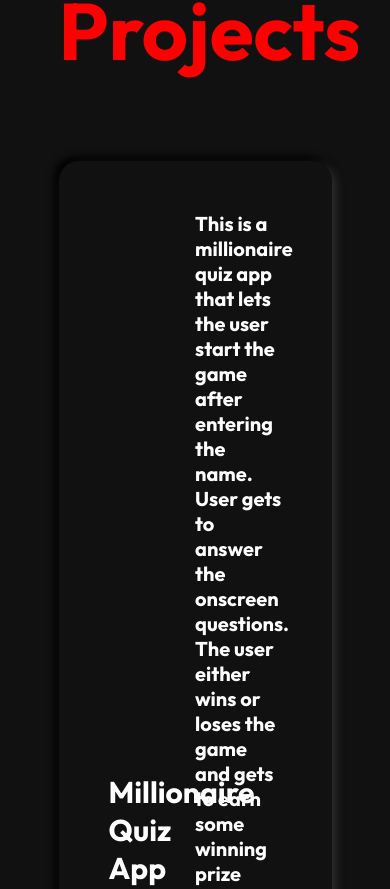
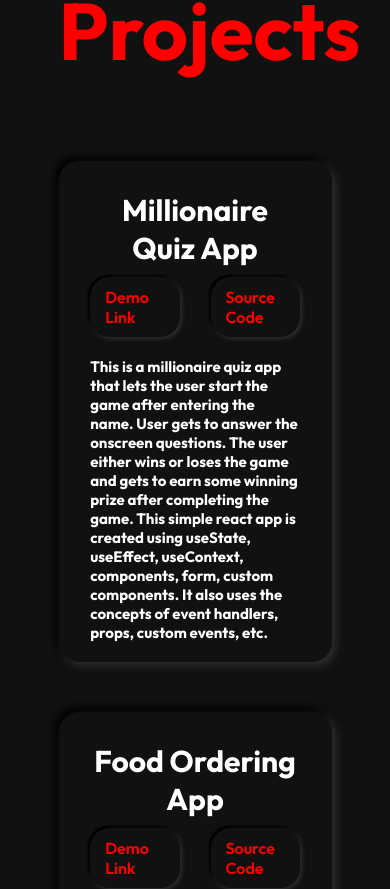
Before and after one commit to ambervector/react-portfolio, a React (Create React App) app: page /projects in a window 390 px wide. Shown: the part 1071-1960 px from the top of the page. Built offline with nearby package versions, Linux system fonts and the light colour scheme.

Commit message:
Projects page made responsive

```diff
--- a/src/components/PageHeading/PageHeading.module.css
+++ b/src/components/PageHeading/PageHeading.module.css
@@ -5,6 +5,11 @@
   animation-duration: 1.5s;
   animation-timing-function: ease in;
   backface-visibility: hidden;
+}
+
+h1 {
+  font-size: 10rem;
+  margin: 0 10rem;
 }
 
 @keyframes moveInLeft {
--- a/src/components/ProjectItem/ProjectItem.jsx
+++ b/src/components/ProjectItem/ProjectItem.jsx
@@ -1,13 +1,15 @@
 import React from "react";
 import Stack from "@mui/material/Stack";
-import Button from "@mui/material/Button";
+import Box from "@mui/material/Grid";
+import Grid from "@mui/material/Box";
+
 import classes from "./ProjectItem.module.css";
 
 const ProjectItem = (props) => {
   return (
     <>
-      <div className={classes.card}>
-        <div className={classes.left_side}>
+      <Grid container spacing={2} columns={16} className={classes.card}>
+        <Grid item xs={12} className={classes.left_side}>
           <h3 className={classes.project_title}>{props.title}</h3>
           <Stack spacing={2} direction="row" className={classes.actions}>
             <a
@@ -18,7 +20,6 @@ const ProjectItem = (props) => {
             >
               Demo Link
             </a>
-            <Button variant="contained" color="error">
             <a
               className={classes.btn}
               href={props.github_link}
@@ -27,13 +28,12 @@ const ProjectItem = (props) => {
             >
               Source Code
             </a>
-            </Button>
           </Stack>
-        </div>
-        <div className={classes.right_side}>
+        </Grid>
+        <Grid item xs={12} className={classes.right_side}>
           <p>{props.description}</p>
-        </div>
-      </div>
+        </Grid>
+      </Grid>
     </>
   );
 };
--- a/src/components/ProjectItem/ProjectItem.module.css
+++ b/src/components/ProjectItem/ProjectItem.module.css
@@ -8,7 +8,7 @@
   background-color: transparent;
   box-shadow: 0.4rem 0.4rem 0.8rem 0 rgba(61, 60, 60, 0.7),
     -0.4rem -0.4rem 0.8rem 0 rgba(0, 0, 0);
-  padding: 5rem 5rem;
+  padding: 5rem 4rem;
   transition: all 0.2s;
 }
 
@@ -19,6 +19,12 @@
 .left_side,
 .right_side {
   width: 50%;
+}
+
+.left_side {
+  display: flex;
+  flex-direction: column;
+  justify-content: space-between;
 }
 
 .actions {
@@ -72,6 +78,7 @@ a:visited,
 a:link {
   text-decoration: none;
   position: relative;
+  border-radius: 2rem;
 }
 
 .btn:first-of-type {
@@ -85,3 +92,37 @@ h3 {
 .project_title {
   color: white !important;
 }
+
+.right_side p {
+  font-size: 15px;
+}
+
+@media only screen and (max-width: 1000px) {
+  .card {
+    display: flex;
+    flex-direction: column;
+    padding: 2rem 2rem;
+    height: auto;
+  }
+
+  .left_side,
+  .right_side {
+    width: 90%;
+    margin: auto;
+  }
+
+  .right_side {
+    margin-top: 2rem;
+  }
+
+  .actions {
+    justify-content: center;
+  }
+  .project_title {
+    text-align: center;
+  }
+
+  .btn {
+    width: 75px;
+  }
+}
```
Lines whose indentation alone changed are shown as unchanged.
